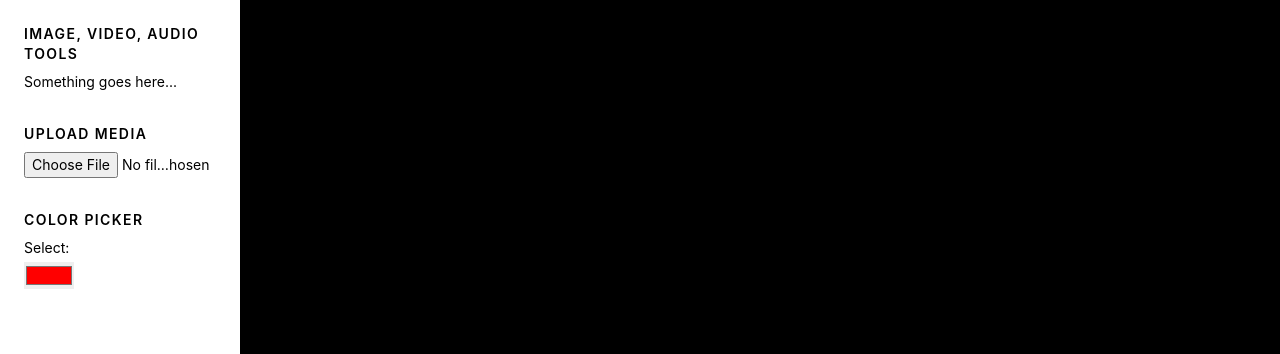
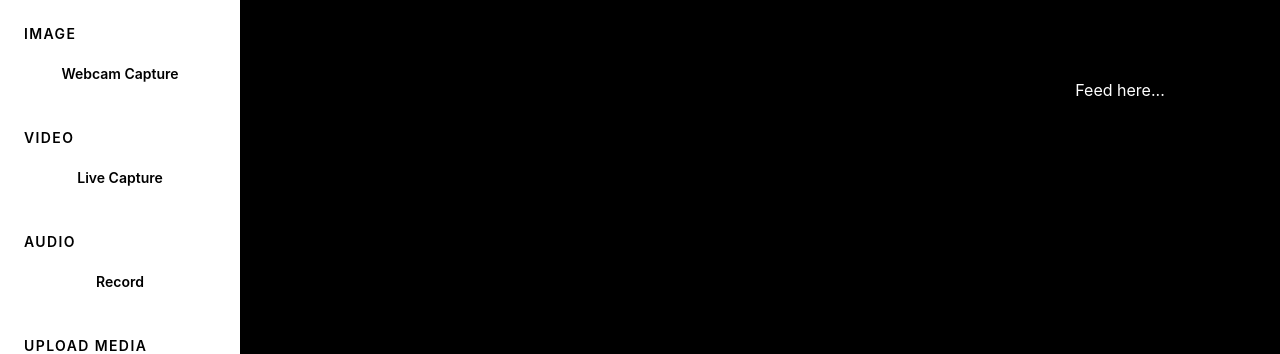
Before and after one commit to framgia/sph_unity_utwcc_poc, a React (Create React App) app in the folder react/: page / in a window 1280 px wide. Shown: the top 354 px of the page. Built offline with nearby package versions, Linux system fonts and the light colour scheme.

Commit message:
[TASK] Create Web UI Layout - Added extra buttons

```diff
--- a/react/src/App.js
+++ b/react/src/App.js
@@ -12,14 +12,28 @@ const unityContext = new UnityContext({
 
 function App() {
   return (
-    <div className="flex justify-between" style = {{height: "100vh", width: "100vw"}}>
+    <div className="flex justify-between" style={{ height: "100vh", width: "100vw" }}>
       <div className="w-full p-6 sm:w-60 dark:bg-coolGray-900 dark:text-coolGray-100">
         <nav className="space-y-8 text-sm">
 
           <div className="space-y-2">
-            <h2 className="text-sm font-semibold tracking-widest uppercase dark:text-coolGray-400">Image, Video, Audio tools</h2>
+            <h2 className="text-sm font-semibold tracking-widest uppercase dark:text-coolGray-400">Image</h2>
             <div className="flex flex-col space-y-1">
-              Something goes here...
+              <button type="button" className="px-8 py-3 font-semibold rounded hover:bg-coolGray-200 dark:bg-coolGray-100 dark:text-coolGray-800">Webcam Capture</button>
+            </div>
+          </div>
+
+          <div className="space-y-2">
+            <h2 className="text-sm font-semibold tracking-widest uppercase dark:text-coolGray-400">Video</h2>
+            <div className="flex flex-col space-y-1">
+              <button type="button" className="px-8 py-3 font-semibold rounded hover:bg-coolGray-200 dark:bg-coolGray-100 dark:text-coolGray-800">Live Capture</button>
+            </div>
+          </div>
+
+          <div className="space-y-2">
+            <h2 className="text-sm font-semibold tracking-widest uppercase dark:text-coolGray-400">Audio</h2>
+            <div className="flex flex-col space-y-1">
+              <button type="button" className="px-8 py-3 font-semibold rounded hover:bg-coolGray-200 dark:bg-coolGray-100 dark:text-coolGray-800">Record</button>
             </div>
           </div>
 
@@ -44,6 +58,10 @@ function App() {
       <div className="flex items-center justify-center bg-black w-full">
         <Unity className="UnityPlayer w-full h-full" unityContext={unityContext} />
       </div>
+
+      <div style={{height: "180px", width:"320px"}} className="bg-black absolute top-0 right-0 text-white">
+        <span className="h-full w-full flex justify-center items-center">Feed here...</span>
+      </div>
     </div>
   );
 }
```
Also changed, not shown: react/src/App.css (+0 -30 lines), 2 other files (tests, documents, lock files or other folders).
